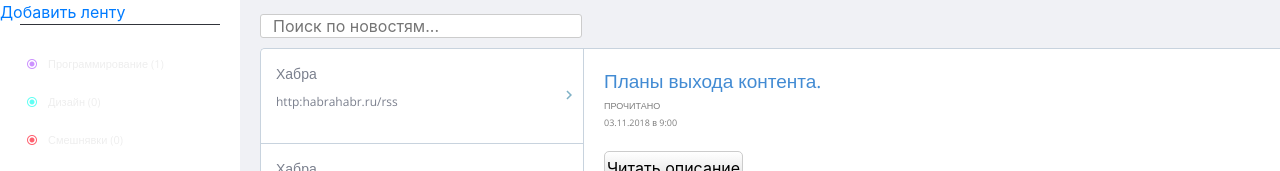
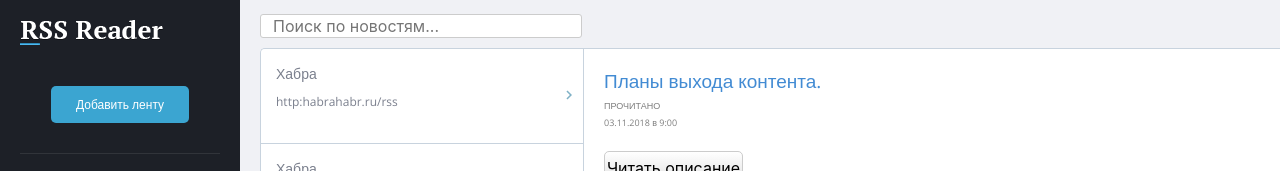
Before and after one commit to Pavel2593/rss-reader, a plain HTML site: page index.html in a window 1280 px wide. Shown: the top 171 px of the page. Drawn offline with nearby package versions, Linux system fonts and the light colour scheme.

Commit message:
Переименованы классы после ошибки слияния в которых содержался префикс widget.

```diff
--- a/css/style.css
+++ b/css/style.css
@@ -1,4 +1,3 @@
-
 * {
     margin: 0;
     padding: 0;
@@ -14,20 +13,20 @@ p {
     height: 100vh;
 }
 
-.widget {
+.sidebar {
     background-color: #1D2027;
     min-width: 240px;
     height: 100%;
 }
 
-.widget__logo {
+.sidebar__logo {
     margin: 20px 0 41px 20px;
     background-image: url("../images/logo.png");
     width: 143px;
     height: 25px;
 }
 
-.widget__btn {
+.sidebar__btn {
     margin: 0 auto 30px;
     width: 138px;
     height: 37px;
```
